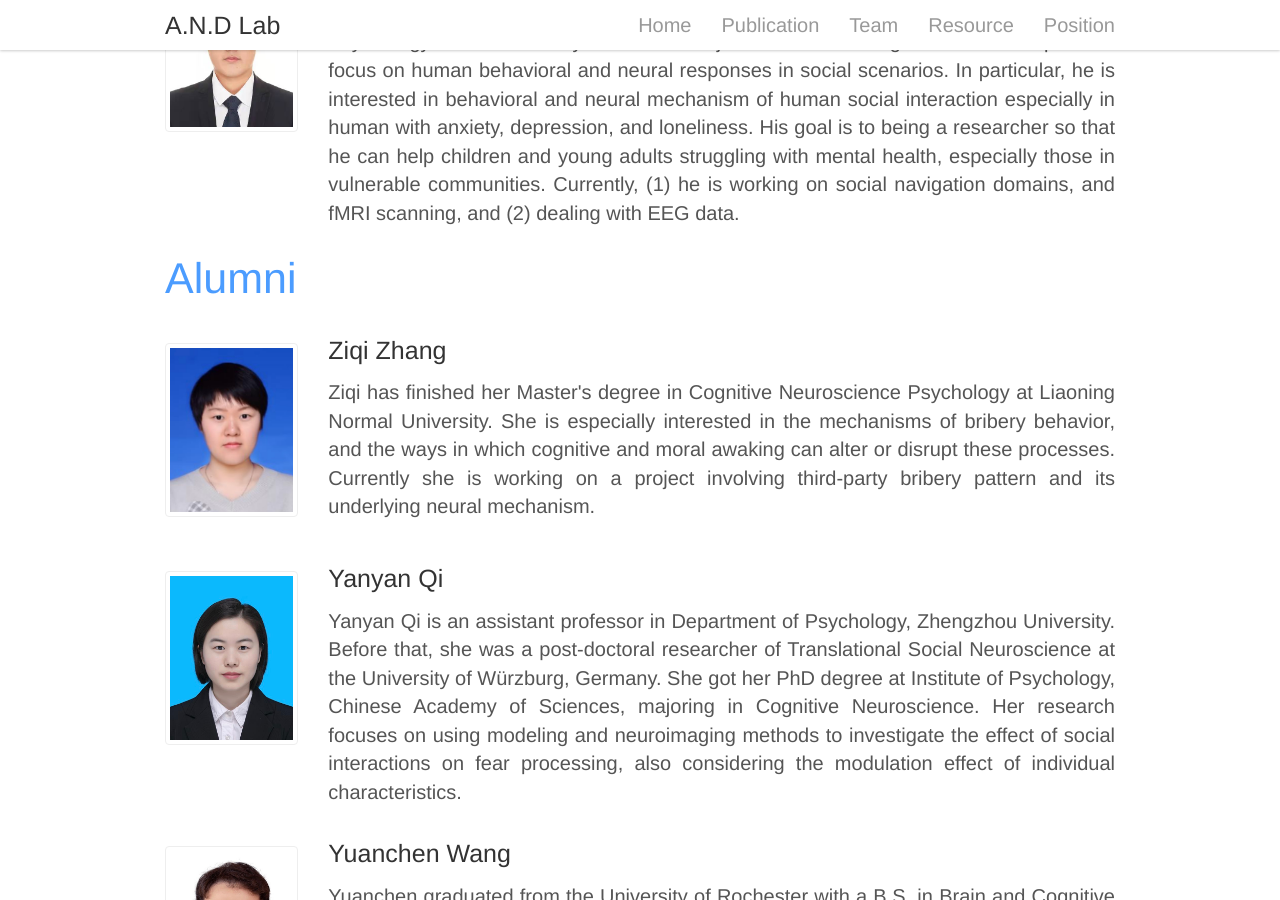
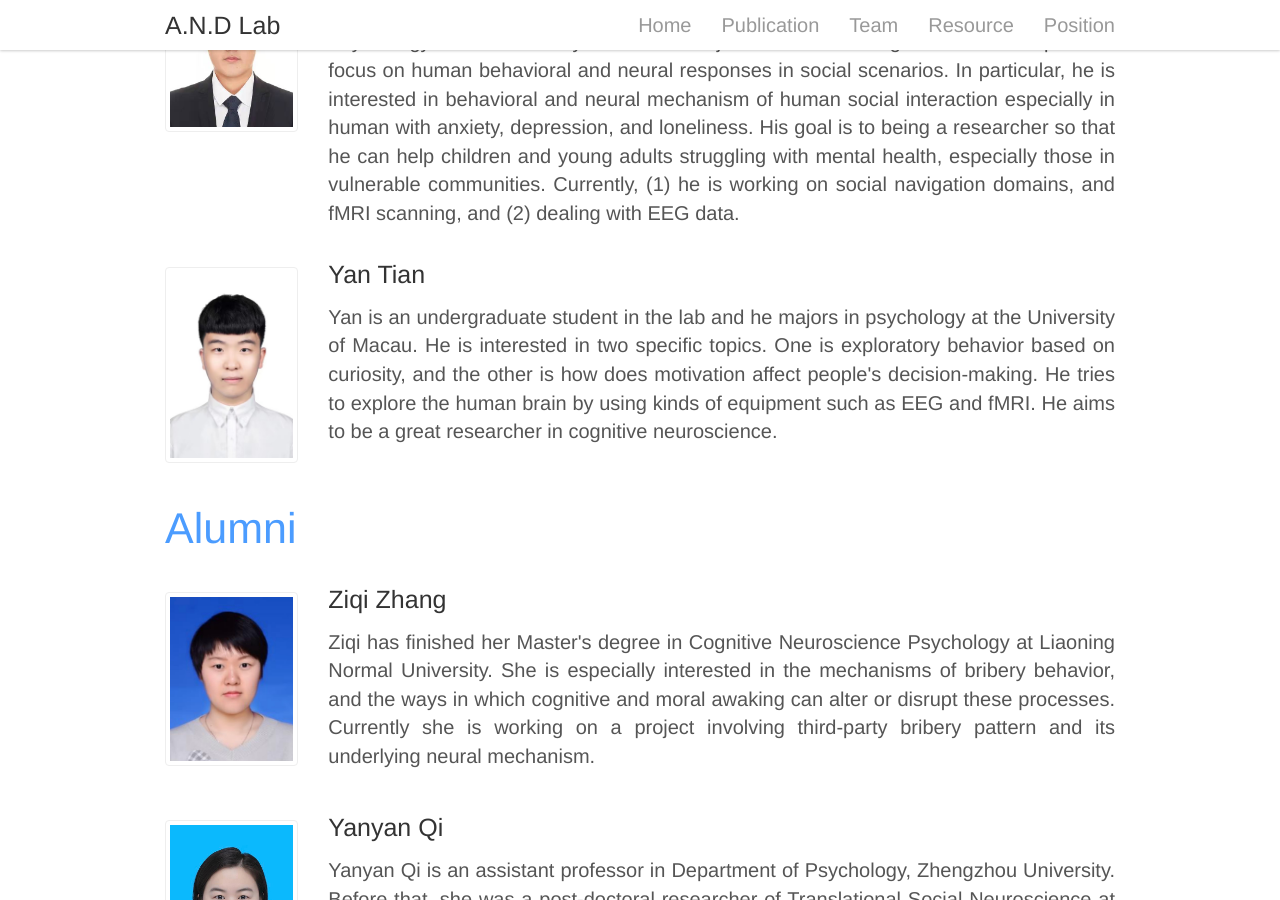
Before and after one commit to andlab-um/lab-website, a Jekyll site: the page built from _pages/team.html, in a window 1280 px wide and 900 px high, scrolled down 5579 px. Built offline with Jekyll 4.4.1, drawn with Linux system fonts in a browser that asks for light colours; nearby versions of some CDN libraries.

Commit message:
Add Yan Tian

```diff
--- a/_data/member.yml
+++ b/_data/member.yml
@@ -73,6 +73,9 @@
     - name: Runquan Yu
       image: yurunquan.png
       content: Runquan is a second-year undergraduate student, and a freshman in the lab, majoring in Psychology at the University of Macau. He joined the lab in August 2021. He expects to focus on human behavioral and neural responses in social scenarios. In particular, he is interested in behavioral and neural mechanism of human social interaction especially in human with anxiety, depression, and loneliness. His goal is to being a researcher  so that he can help children and young adults struggling with mental health, especially those in vulnerable communities. Currently, (1) he is working on social navigation domains, and fMRI scanning, and (2) dealing with EEG data.
+    - name: Yan Tian
+      image: tianyan.png
+      content: Yan is an undergraduate student in the lab and he majors in psychology at the University of Macau. He is interested in two specific topics. One is exploratory behavior based on curiosity, and the other is how does motivation affect people's decision-making. He tries to explore the human brain by using kinds of equipment such as EEG and fMRI. He aims to be a great researcher in cognitive neuroscience.
 
 - title: Alumni
   members:
```
Also changed, not shown: assets/images/team/tianyan.png (added).
